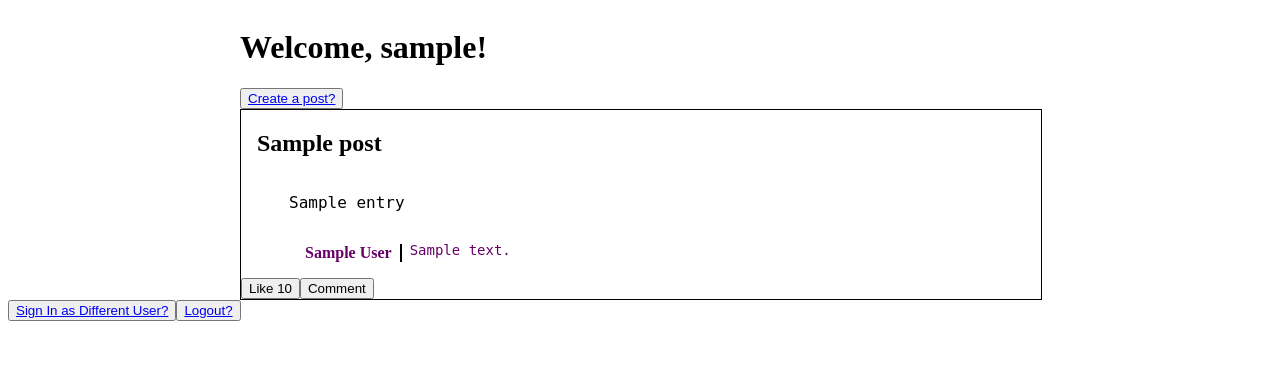
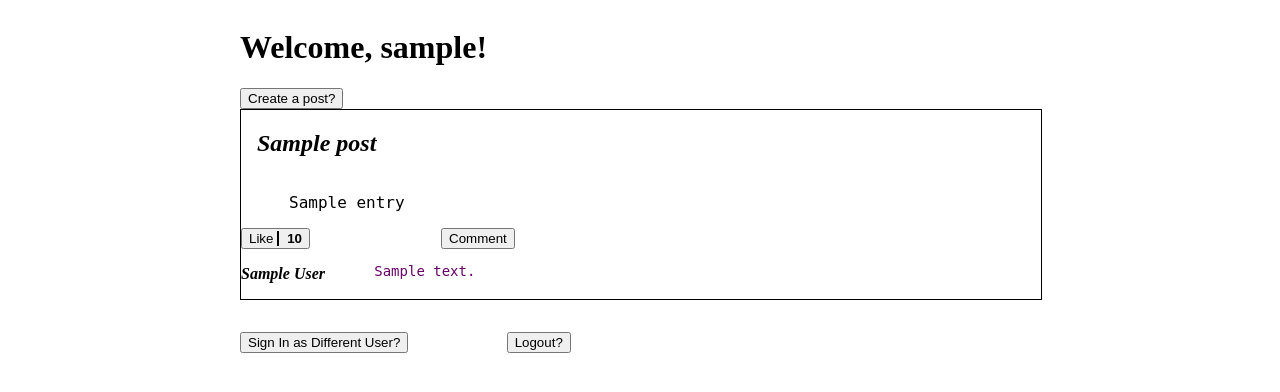
Before and after one commit to Seananigans/full_stack, a Python web app: template SocialNetwork/templates/welcome.html in a window 1280 px wide. Shown: the top 392 px of the page. Run offline with Jinja, Linux system fonts and the light colour scheme; the template is opened without the code that fills it: most values are stand-ins (such as "Sample title", 1, 10 or a date in 2020).

Commit message:
style: Move buttons and add comments
style: Move buttons and add comments

Added comments for better readability.

```diff
--- a/SocialNetwork/templates/welcome.html
+++ b/SocialNetwork/templates/welcome.html
@@ -6,59 +6,92 @@
 	<div class="row">
 		<h1 class="center">Welcome, {{username}}!</h1>
 	</div>
+
 	<div class="row">
-		<button class="center submit"><a href="/new">Create a post?</a></button>
+		<a href="/new" class="center submit">
+			<button class="btn">Create a post?</button>
+		</a>
 	</div>
 		{% if posts %}
 			{% for post in posts %}
 				<div class="row" style="border: 1px solid black;">
 					<div class="row" style="margin-bottom:0; padding-left:16px;">
-						<h2>{{ post.name }} </h2>
+						<h2><em>{{ post.name }}</em></h2>
 					</div>
 					<div class="row" style="margin-top:0; padding-left:48px;">
 						<pre style="font-size:16px;">{{post.entry | safe}}</pre>
 					</div>
-					{% if post.comments %}
-						{% for comment in post.comments %}
-							<div class="row" style="margin-top:0; padding-left:64px;">
-								<p style="margin-right:8px; padding-right:8px; border-right: 2px solid black;">
-									<strong style="color:#660066;">{{comment.author}}</strong>
-								</p>
-								<pre style="font-size:14px; color:#660066;">{{ comment.content | safe }}</pre>
-							</div>
-						{% endfor %}
-					{% endif %}
 
+					<!-- Buttons/Links for Like, Comment, Edit, Delete -->
 					<div class="row">
-						<a href="/like/{{post.key().id()}}" class="center submit">
-						<button style="width:100%;">
+					{% if post.name != username %}
+						<a href="/like/{{post.key().id()}}" class="center col-3">
+							<button class="btn">
 							{% if post.already_liked(username) %}
 								Unlike
 							{% else %}
 								Like
 							{% endif %}
-						{{ post.likes }}
+							<strong style="border-left: 2px solid black; padding-left:8px;">{{ post.likes }}</strong>
 							</button>
 						</a>
-						<a href="/newcomment/{{post.key().id()}}" class="center submit">
-							<button style="width:100%;">Comment</button>
+					{% else %}
+						<div class="center col-3 btn" style="text-align: center; padding-top: 6px">
+							Likes
+							<strong style="border-left: 2px solid black; padding-left: 8px;">
+								{{ post.likes }}
+							</strong>
+						</div>
+					{% endif %}
+					<a href="/newcomment/{{post.key().id()}}" class="center col-3">
+						<button class="btn">Comment</button>
 					</a>
 					{% if post.name == username %}
-						<a href="/edit/{{post.key().id()}}" class="center submit">
-							<button style="width:100%;">Edit</button>
+						<a href="/edit/{{post.key().id()}}" class="center col-3">
+							<button class="btn">Edit</button>
 						</a>
-						<a href="/delete/{{post.key().id()}}" class="center submit">
-							<button style="width:100%;">Delete</button>
+						<a href="/delete/{{post.key().id()}}" class="center col-3">
+							<button class="btn">Delete</button>
 						</a>
 					{% endif %}
 					</div>
+
+					<!-- Comment area -->
+					{% if post.comments %}
+						<div class="border-wall"></div>
+						{% for comment in post.comments %}
+							<div class="row com">
+								<div class="col-2">
+									<p>
+										<em><strong>{{comment.author}}</strong></em>
+									</p>
+								</div>
+								<div class="col-10">
+									<pre style="font-size:14px; color:#660066;">{{ comment.content | safe }}</pre>
+								</div>
+							</div>
+							{% if comment.author == username %}
+							<div class="row" style="margin-top:0;">
+								<a href="/edit/{{post.key().id()}}/editcomment/{{comment.key().id()}}" class="center col-2">
+									<button class="btn-small"><strong>Edit</strong></button>
+								</a>
+								<a href="/delete/{{post.key().id()}}/deletecomment/{{comment.key().id()}}" class="center col-2">
+									<button class="btn-small"><strong>Delete</strong></button>
+								</a>
+							</div>
+							{% endif %}
+						{% endfor %}
+					{% endif %}
+
+
 				</div>
 			{% endfor %}
 		{% endif %}
+
+	<div class="row" style="padding-top:32px; padding-bottom:32px;">
+		<a href="/login" class="center col-4"><button class="btn">Sign In as Different User?</button></a>
+		<a href="/logout" class="center col-4"><button class="btn">Logout?</button></a>
 	</div>
-	<div class="row">
-		<button class="center submit"><a href="/login">Sign In as Different User?</a></button>
-		<button class="center submit"><a href="/logout">Logout?</a></button>
 	</div>
 </div>
 
```
Lines whose indentation alone changed are shown as unchanged.
